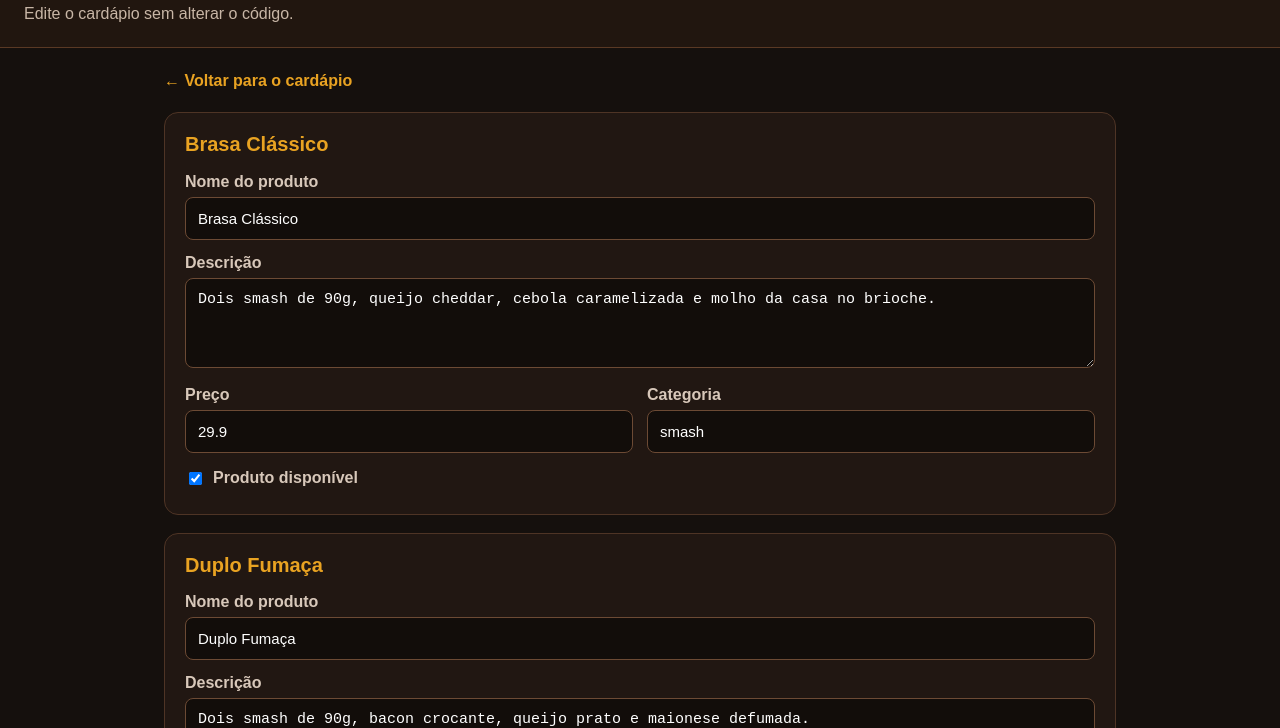
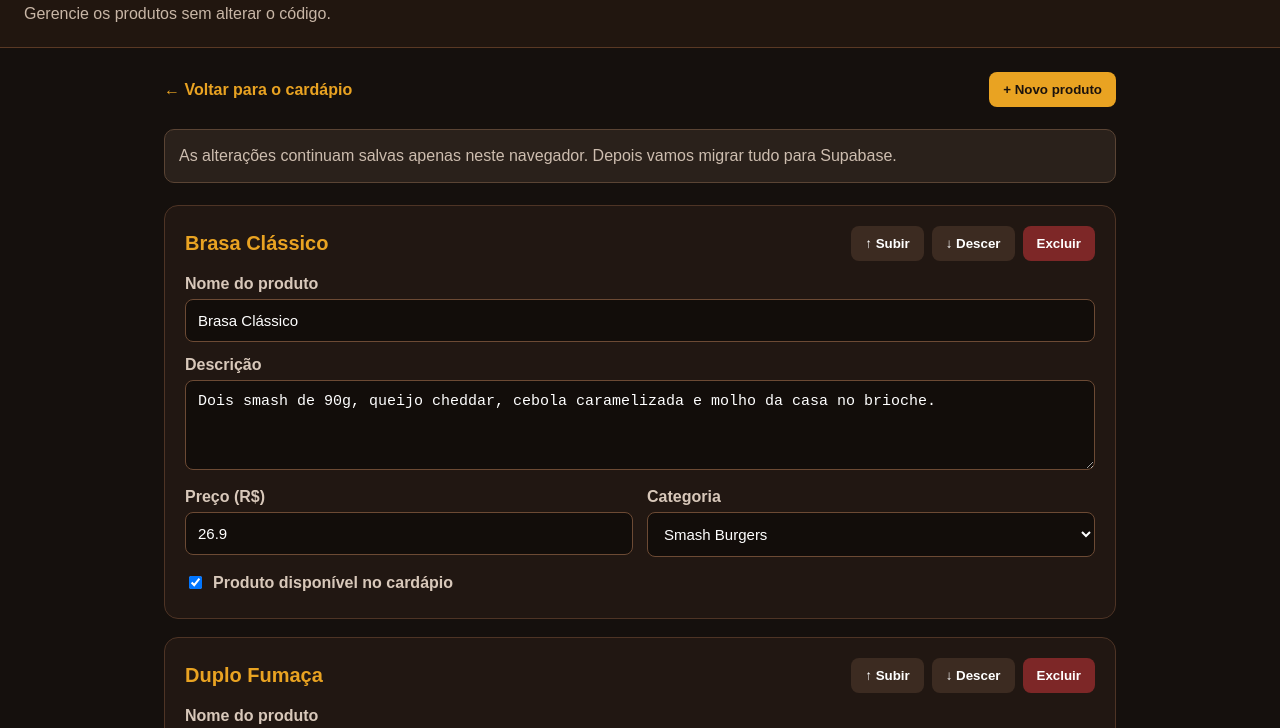
Before and after one commit to steamconta2030-star/brasaburguer, a plain HTML site: page Brasaburguerhouse/admin.html in a window 1280 px wide. Shown: the part 59-787 px from the top of the page. Drawn offline with Linux system fonts and the light colour scheme.

Commit message:
Update admin.html

```diff
--- a/Brasaburguerhouse/admin.html
+++ b/Brasaburguerhouse/admin.html
@@ -39,6 +39,26 @@
       padding: 24px;
     }
 
+    .topo-acoes {
+      display: flex;
+      justify-content: space-between;
+      gap: 12px;
+      align-items: center;
+      margin-bottom: 22px;
+      flex-wrap: wrap;
+    }
+
+    .abrir-site {
+      color: #e9a322;
+      text-decoration: none;
+      font-weight: bold;
+    }
+
+    .novo {
+      background: #e9a322;
+      color: #1b120d;
+    }
+
     .produto {
       background: #211712;
       border: 1px solid #4e3425;
@@ -47,8 +67,17 @@
       margin-bottom: 18px;
     }
 
+    .produto-topo {
+      display: flex;
+      justify-content: space-between;
+      gap: 12px;
+      align-items: center;
+      margin-bottom: 14px;
+      flex-wrap: wrap;
+    }
+
     .produto h2 {
-      margin-top: 0;
+      margin: 0;
       color: #e9a322;
       font-size: 20px;
     }
@@ -62,7 +91,8 @@
     }
 
     input,
-    textarea {
+    textarea,
+    select {
       width: 100%;
       padding: 12px;
       border-radius: 8px;
@@ -94,19 +124,36 @@
       width: auto;
     }
 
-    .acoes {
+    .acoes-produto {
       display: flex;
-      gap: 12px;
-      margin-top: 24px;
+      gap: 8px;
       flex-wrap: wrap;
     }
 
     button {
       border: none;
       border-radius: 8px;
-      padding: 12px 18px;
+      padding: 10px 14px;
       font-weight: bold;
       cursor: pointer;
+    }
+
+    .subir,
+    .descer {
+      background: #3c2b21;
+      color: #fff;
+    }
+
+    .excluir {
+      background: #7d2727;
+      color: #fff;
+    }
+
+    .acoes {
+      display: flex;
+      gap: 12px;
+      margin-top: 24px;
+      flex-wrap: wrap;
     }
 
     .salvar {
@@ -119,14 +166,6 @@
       color: #fff;
     }
 
-    .abrir-site {
-      display: inline-block;
-      margin-bottom: 22px;
-      color: #e9a322;
-      text-decoration: none;
-      font-weight: bold;
-    }
-
     .mensagem {
       margin-top: 18px;
       padding: 12px;
@@ -134,6 +173,16 @@
       display: none;
       background: #264b2f;
       color: #d9ffdf;
+    }
+
+    .aviso {
+      background: #2a211b;
+      border: 1px solid #5a4434;
+      padding: 14px;
+      border-radius: 10px;
+      margin-bottom: 22px;
+      color: #cdbdaf;
+      line-height: 1.5;
     }
 
     @media (max-width: 700px) {
@@ -148,33 +197,54 @@
 
 <header>
   <h1>Painel Brasa Burger</h1>
-  <p>Edite o cardápio sem alterar o código.</p>
+  <p>Gerencie os produtos sem alterar o código.</p>
 </header>
 
 <main>
 
-  <a class="abrir-site" href="./index.html">← Voltar para o cardápio</a>
+  <div class="topo-acoes">
+    <a class="abrir-site" href="./index.html">
+      ← Voltar para o cardápio
+    </a>
+
+    <button class="novo" onclick="adicionarProduto()">
+      + Novo produto
+    </button>
+  </div>
+
+  <div class="aviso">
+    As alterações continuam salvas apenas neste navegador.
+    Depois vamos migrar tudo para Supabase.
+  </div>
 
   <div id="lista-produtos"></div>
 
   <div class="acoes">
-    <button class="salvar" onclick="salvarProdutos()">Salvar alterações</button>
-    <button class="resetar" onclick="resetarProdutos()">Restaurar padrão</button>
+    <button class="salvar" onclick="salvarProdutos()">
+      Salvar alterações
+    </button>
+
+    <button class="resetar" onclick="resetarProdutos()">
+      Restaurar padrão
+    </button>
   </div>
 
   <div class="mensagem" id="mensagem">
-    Alterações salvas neste navegador.
+    ✓ Alterações salvas neste navegador.
   </div>
 
 </main>
 
 <script>
+
+const CHAVE_PRODUTOS = "brasaBurgerProdutos";
+
 const produtosPadrao = [
   {
     id: "brasa-classico",
     nome: "Brasa Clássico",
     descricao: "Dois smash de 90g, queijo cheddar, cebola caramelizada e molho da casa no brioche.",
-      preco: 29.90,
+    preco: 26.90,
     categoria: "smash",
     disponivel: true
   },
@@ -245,18 +315,35 @@
 ];
 
 function carregarProdutos() {
-    const salvos = localStorage.getItem("brasaBurgerProdutos");
+  const salvos = localStorage.getItem(CHAVE_PRODUTOS);
 
   if (salvos) {
+    try {
       return JSON.parse(salvos);
+    } catch (erro) {
+      console.error("Erro ao carregar produtos:", erro);
+    }
   }
 
   localStorage.setItem(
-      "brasaBurgerProdutos",
+    CHAVE_PRODUTOS,
     JSON.stringify(produtosPadrao)
   );
 
-    return produtosPadrao;
+  return [...produtosPadrao];
+}
+
+function obterProdutosDaTela() {
+  const produtos = carregarProdutos();
+
+  return produtos.map((produto, index) => ({
+    ...produto,
+    nome: document.getElementById(`nome-${index}`)?.value.trim() || produto.nome,
+    descricao: document.getElementById(`descricao-${index}`)?.value.trim() || produto.descricao,
+    preco: Number(document.getElementById(`preco-${index}`)?.value || produto.preco),
+    categoria: document.getElementById(`categoria-${index}`)?.value || produto.categoria,
+    disponivel: document.getElementById(`disponivel-${index}`)?.checked ?? produto.disponivel
+  }));
 }
 
 function renderizarProdutos() {
@@ -270,7 +357,23 @@
     bloco.className = "produto";
 
     bloco.innerHTML = `
-        <h2>${produto.nome}</h2>
+      <div class="produto-topo">
+        <h2>${produto.nome || "Novo produto"}</h2>
+
+        <div class="acoes-produto">
+          <button class="subir" onclick="moverProduto(${index}, -1)">
+            ↑ Subir
+          </button>
+
+          <button class="descer" onclick="moverProduto(${index}, 1)">
+            ↓ Descer
+          </button>
+
+          <button class="excluir" onclick="excluirProduto(${index})">
+            Excluir
+          </button>
+        </div>
+      </div>
 
       <label>Nome do produto</label>
       <input
@@ -280,16 +383,15 @@
       />
 
       <label>Descrição</label>
-        <textarea
-          id="descricao-${index}"
-        >${produto.descricao}</textarea>
+      <textarea id="descricao-${index}">${produto.descricao}</textarea>
 
       <div class="linha">
         <div>
-            <label>Preço</label>
+          <label>Preço (R$)</label>
           <input
             type="number"
             step="0.01"
+            min="0"
             id="preco-${index}"
             value="${produto.preco}"
           />
@@ -297,11 +399,23 @@
 
         <div>
           <label>Categoria</label>
-            <input
-              type="text"
-              id="categoria-${index}"
-              value="${produto.categoria}"
-            />
+          <select id="categoria-${index}">
+            <option value="smash" ${produto.categoria === "smash" ? "selected" : ""}>
+              Smash Burgers
+            </option>
+
+            <option value="especiais" ${produto.categoria === "especiais" ? "selected" : ""}>
+              Especiais
+            </option>
+
+            <option value="acompanhamentos" ${produto.categoria === "acompanhamentos" ? "selected" : ""}>
+              Acompanhamentos
+            </option>
+
+            <option value="bebidas" ${produto.categoria === "bebidas" ? "selected" : ""}>
+              Bebidas
+            </option>
+          </select>
         </div>
       </div>
 
@@ -311,7 +425,7 @@
           id="disponivel-${index}"
           ${produto.disponivel ? "checked" : ""}
         />
-          Produto disponível
+        Produto disponível no cardápio
       </label>
     `;
 
@@ -320,28 +434,79 @@
 }
 
 function salvarProdutos() {
-    const produtos = carregarProdutos();
-
-    const atualizados = produtos.map((produto, index) => ({
-      ...produto,
-      nome: document.getElementById(`nome-${index}`).value,
-      descricao: document.getElementById(`descricao-${index}`).value,
-      preco: Number(document.getElementById(`preco-${index}`).value),
-      categoria: document.getElementById(`categoria-${index}`).value,
-      disponivel: document.getElementById(`disponivel-${index}`).checked
-    }));
+  const atualizados = obterProdutosDaTela();
 
   localStorage.setItem(
-      "brasaBurgerProdutos",
+    CHAVE_PRODUTOS,
     JSON.stringify(atualizados)
   );
 
-    const mensagem = document.getElementById("mensagem");
-    mensagem.style.display = "block";
+  mostrarMensagem("✓ Alterações salvas neste navegador.");
 
-    setTimeout(() => {
-      mensagem.style.display = "none";
-    }, 2500);
+  renderizarProdutos();
+}
+
+function adicionarProduto() {
+  const produtos = obterProdutosDaTela();
+
+  produtos.push({
+    id: "produto-" + Date.now(),
+    nome: "Novo produto",
+    descricao: "Descrição do produto",
+    preco: 0,
+    categoria: "smash",
+    disponivel: true
+  });
+
+  localStorage.setItem(
+    CHAVE_PRODUTOS,
+    JSON.stringify(produtos)
+  );
+
+  renderizarProdutos();
+}
+
+function excluirProduto(index) {
+  const produtos = obterProdutosDaTela();
+
+  const confirmar = confirm(
+    `Deseja excluir "${produtos[index].nome}"?`
+  );
+
+  if (!confirmar) return;
+
+  produtos.splice(index, 1);
+
+  localStorage.setItem(
+    CHAVE_PRODUTOS,
+    JSON.stringify(produtos)
+  );
+
+  renderizarProdutos();
+
+  mostrarMensagem("✓ Produto excluído.");
+}
+
+function moverProduto(index, direcao) {
+  const produtos = obterProdutosDaTela();
+
+  const novoIndex = index + direcao;
+
+  if (
+    novoIndex < 0 ||
+    novoIndex >= produtos.length
+  ) {
+    return;
+  }
+
+  const temporario = produtos[index];
+  produtos[index] = produtos[novoIndex];
+  produtos[novoIndex] = temporario;
+
+  localStorage.setItem(
+    CHAVE_PRODUTOS,
+    JSON.stringify(produtos)
+  );
 
   renderizarProdutos();
 }
@@ -354,14 +519,28 @@
   if (!confirmar) return;
 
   localStorage.setItem(
-      "brasaBurgerProdutos",
+    CHAVE_PRODUTOS,
     JSON.stringify(produtosPadrao)
   );
 
   renderizarProdutos();
+
+  mostrarMensagem("✓ Cardápio restaurado.");
+}
+
+function mostrarMensagem(texto) {
+  const mensagem = document.getElementById("mensagem");
+
+  mensagem.textContent = texto;
+  mensagem.style.display = "block";
+
+  setTimeout(() => {
+    mensagem.style.display = "none";
+  }, 2500);
 }
 
 renderizarProdutos();
+
 </script>
 
 </body>
```
Lines whose indentation alone changed are shown as unchanged.
